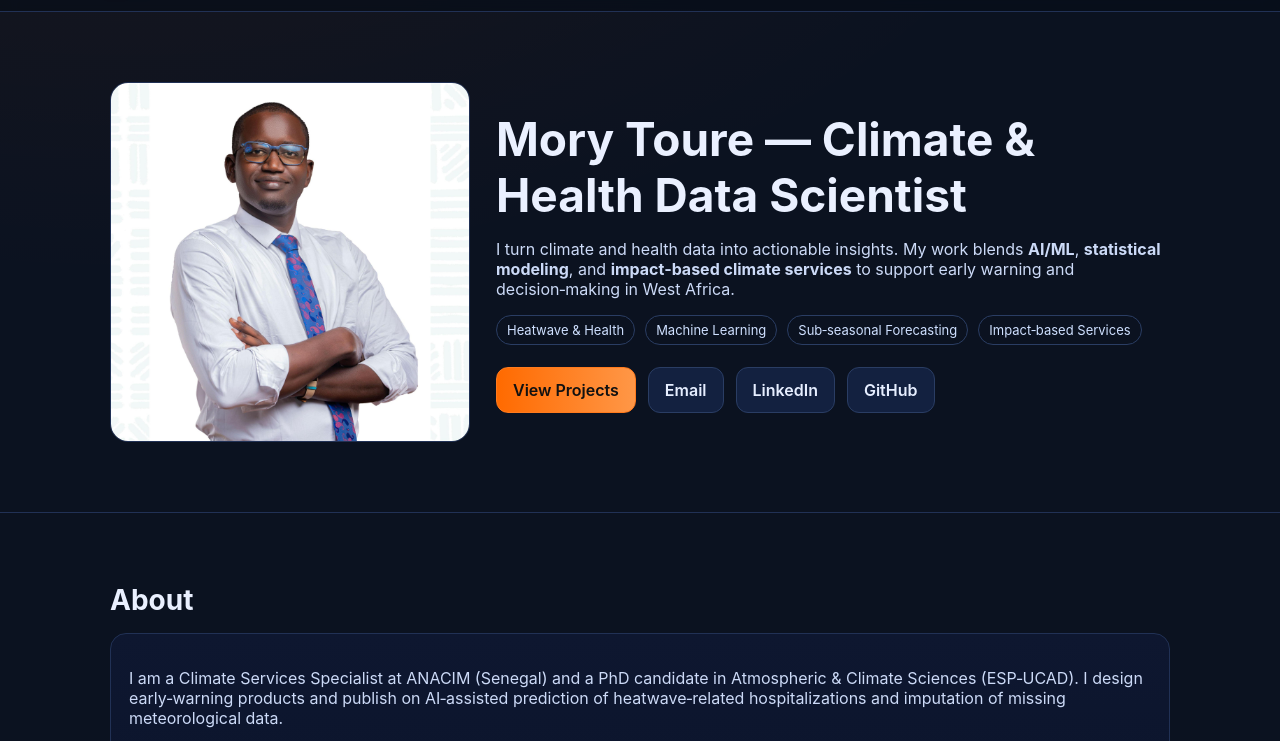
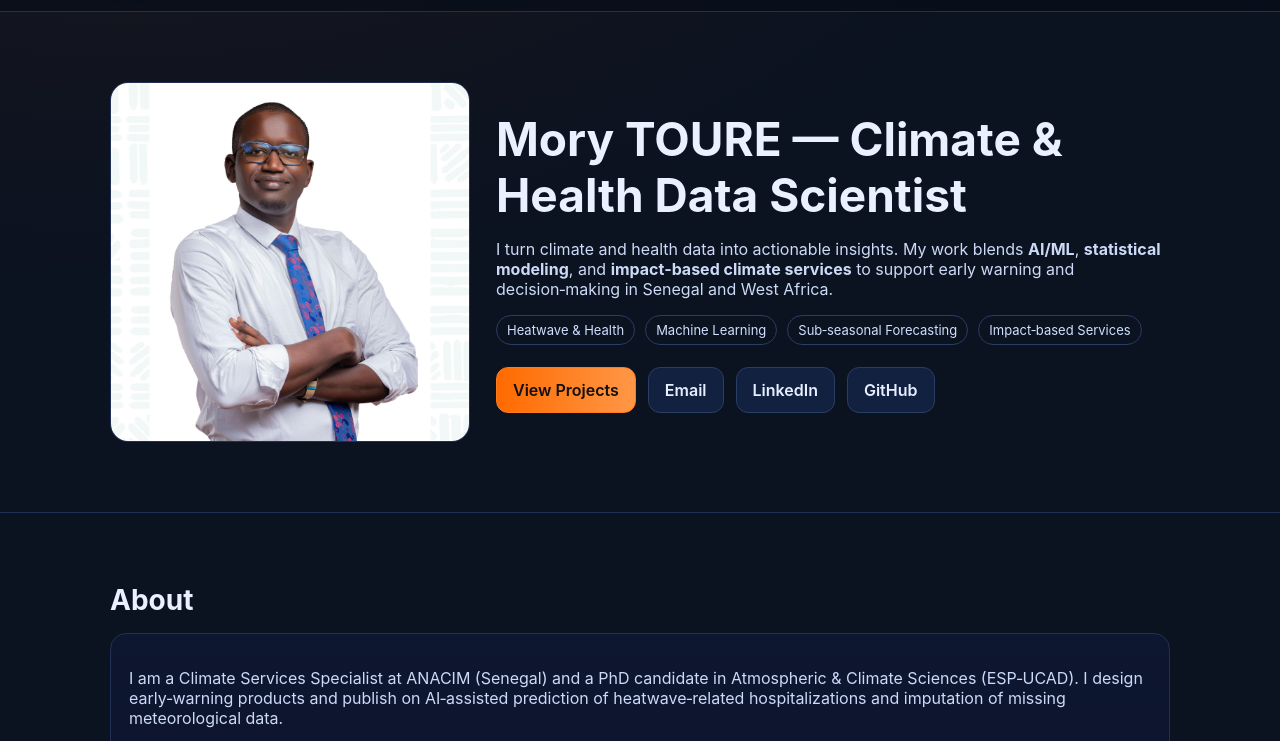
Before and after one commit to MoryClimat/morytoure.github.io, a plain HTML site: page index.html in a window 1280 px wide. Shown: the part 53-794 px from the top of the page. Drawn offline with Linux system fonts and the light colour scheme.

Commit message:
Update index.html
Update About and Projects

```diff
--- a/index.html
+++ b/index.html
@@ -79,8 +79,8 @@
       <div class="container hero-grid">
         <img class="avatar" src="assets/mory.jpg" alt="Portrait of Mory Toure" />
         <div>
-          <h1>Mory Toure — Climate & Health Data Scientist</h1>
-          <p>I turn climate and health data into actionable insights. My work blends <strong>AI/ML</strong>, <strong>statistical modeling</strong>, and <strong>impact‑based climate services</strong> to support early warning and decision‑making in West Africa.</p>
+          <h1>Mory TOURE — Climate & Health Data Scientist</h1>
+          <p>I turn climate and health data into actionable insights. My work blends <strong>AI/ML</strong>, <strong>statistical modeling</strong>, and <strong>impact‑based climate services</strong> to support early warning and decision‑making in Senegal and West Africa.</p>
           <div class="badges">
             <span class="badge">Heatwave & Health</span>
             <span class="badge">Machine Learning</span>
```
